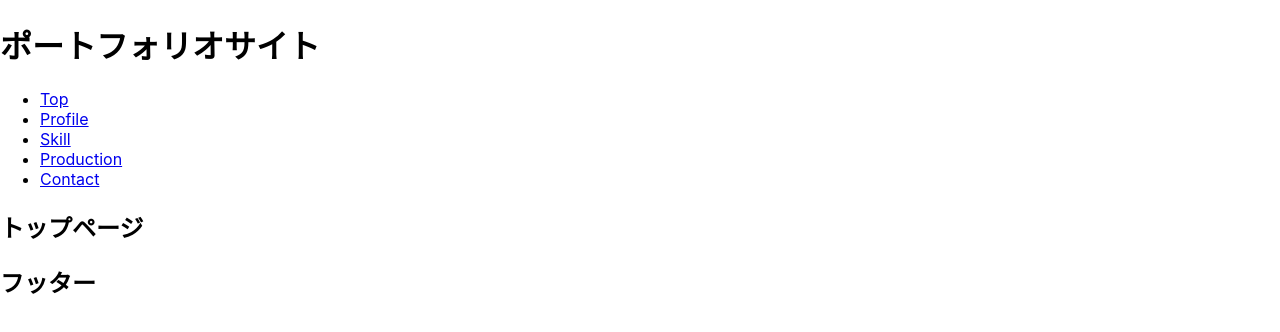
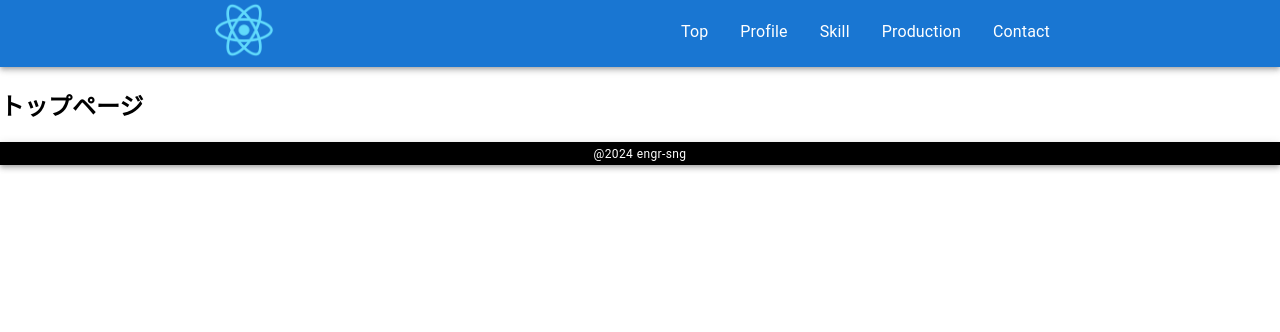
Before and after one commit to m-shimizu-f-50/react-system, a React (Create React App) app: page / in a window 1280 px wide. Shown: the top 332 px of the page. Built offline with nearby package versions, Linux system fonts and the light colour scheme.

Commit message:
heder footer 共通コンポーネント作成

```diff
--- a/src/App.tsx
+++ b/src/App.tsx
@@ -6,28 +6,13 @@ import Skill from './pages/homes/skill';
 import Production from './pages/homes/production';
 import Contact from './pages/homes/contact';
 import NoMatch from './pages/homes/nomatch';
+import Header from './components/Header';
+import Footer from './components/Footer';
 
 const App: React.FC = () => {
   return (
     <>
-      <h1>ポートフォリオサイト</h1>
-      <ul>
-        <li>
-          <Link to='/'>Top</Link>
-        </li>
-        <li>
-          <Link to='/profile'>Profile</Link>
-        </li>
-        <li>
-          <Link to='/skill'>Skill</Link>
-        </li>
-        <li>
-          <Link to='/production'>Production</Link>
-        </li>
-        <li>
-          <Link to='/contact'>Contact</Link>
-        </li>
-      </ul>
+      <Header />
       <Routes>
         <Route path='/' element={<Top />} />
         <Route path='/profile' element={<Profile />} />
@@ -36,7 +21,7 @@ const App: React.FC = () => {
         <Route path='/contact' element={<Contact />} />
         <Route path='/*' element={<NoMatch />} />
       </Routes>
-      <h2>フッター</h2>
+      <Footer />
     </>
   );
 };
--- /dev/null
+++ b/src/components/Footer.tsx
@@ -0,0 +1,25 @@
+import React from 'react';
+import AppBar from '@mui/material/AppBar';
+import Box from '@mui/material/Box';
+import Container from '@mui/material/Container';
+import Typography from '@mui/material/Typography';
+
+const Footer: React.FC = () => {
+  return (
+    <>
+      <AppBar
+        component='footer'
+        position='static'
+        sx={{ backgroundColor: '#000000' }}
+      >
+        <Container maxWidth='md'>
+          <Box sx={{ textAlign: 'center' }}>
+            <Typography variant='caption'>@2024 engr-sng</Typography>
+          </Box>
+        </Container>
+      </AppBar>
+    </>
+  );
+};
+
+export default Footer;
--- /dev/null
+++ b/src/components/Header.tsx
@@ -0,0 +1,59 @@
+import React from 'react';
+import { Link } from 'react-router-dom';
+import AppBar from '@mui/material/AppBar';
+import Box from '@mui/material/Box';
+import Container from '@mui/material/Container';
+import List from '@mui/material/List';
+import ListItem from '@mui/material/ListItem';
+import ListItemButton from '@mui/material/ListItemButton';
+import ListItemText from '@mui/material/ListItemText';
+import Typography from '@mui/material/Typography';
+import Logo from '../assets/images/logo512.png';
+
+const setNavLinks: Array<{ text: string; url: string }> = [
+  { text: 'Top', url: '/' },
+  { text: 'Profile', url: '/profile' },
+  { text: 'Skill', url: '/skill' },
+  { text: 'Production', url: '/production' },
+  { text: 'Contact', url: '/contact' },
+];
+
+const Header: React.FC = () => {
+  return (
+    <>
+      <AppBar component='header' position='static'>
+        <Container maxWidth='md'>
+          <Box sx={{ display: 'flex', justifyContent: 'space-between' }}>
+            <Box>
+              <Typography component='h1'>
+                <Link to='/'>
+                  <img src={Logo} alt='画像' height='60' width='auto' />
+                </Link>
+              </Typography>
+            </Box>
+            <Box>
+              <List
+                component='nav'
+                sx={{ display: 'flex', justifyContent: 'flex-start' }}
+              >
+                {setNavLinks.map((nav) => (
+                  <ListItem disablePadding key={nav.text}>
+                    <ListItemButton
+                      sx={{ textAlign: 'center' }}
+                      component={Link}
+                      to={nav.url}
+                    >
+                      <ListItemText primary={nav.text} />
+                    </ListItemButton>
+                  </ListItem>
+                ))}
+              </List>
+            </Box>
+          </Box>
+        </Container>
+      </AppBar>
+    </>
+  );
+};
+
+export default Header;
```
Also changed, not shown: src/assets/images/logo512.png (renamed from public/logo512.png).
